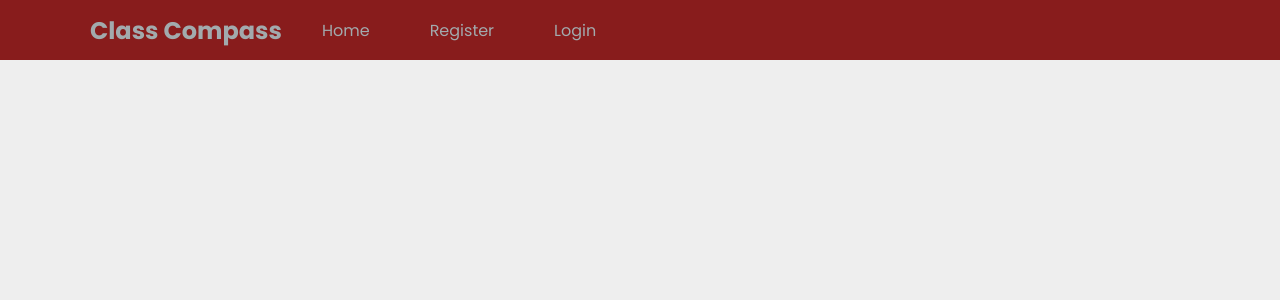
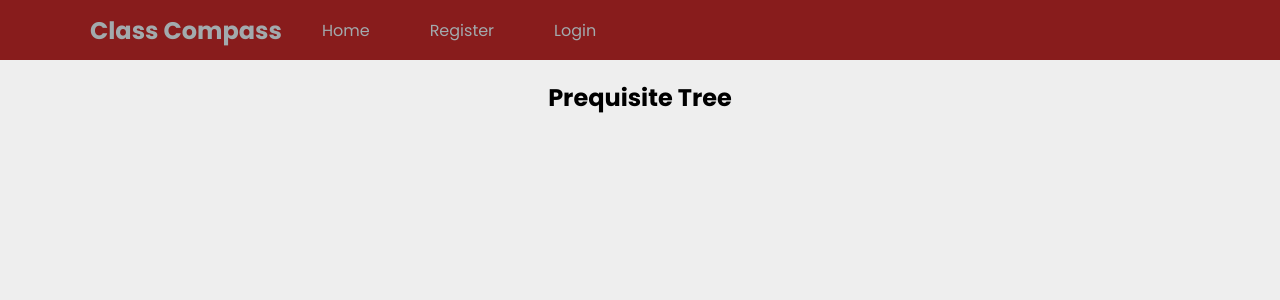
Before and after one commit to Ryu-From-Streets/classcompass, a React (Create React App) app in the folder frontend/: page /tree in a window 1280 px wide. Shown: the top 300 px of the page. Built offline with nearby package versions, Linux system fonts and the light colour scheme.

Commit message:
Routes to TreePage
Now when the "See Prerequisite Tree" button is clicked. You are routed to the TreePage

```diff
--- a/frontend/src/App.js
+++ b/frontend/src/App.js
@@ -6,6 +6,7 @@ import { BrowserRouter, Routes, Route } from "react-router-dom";
 import HomePage from "./Pages/HomePage";
 import LoginPage from "./Pages/LoginPage";
 import RegisterPage from "./Pages/RegisterPage";
+import TreePage from "./Pages/TreePage";
 
 // COMPONENTS
 import NavigationBar from "./Components/NavigationBar";
@@ -32,6 +33,10 @@ function App() {
               path="/register"
               element={<RegisterPage/>}
             />
+            <Route
+              path="/tree"
+              element={<TreePage/>}
+            />
           </Routes>
         </div>
 
--- a/frontend/src/Components/CourseButton.js
+++ b/frontend/src/Components/CourseButton.js
@@ -1,5 +1,8 @@
 import { useState } from "react";
+
 import "./CourseButton.css";
+
+import { useNavigate } from "react-router-dom";
 
 /* Course Button and CourseInfoPopup adapted from https://www.youtube.com/watch?v=i8fAO_zyFAM */
 
@@ -8,6 +11,9 @@ import CourseInfoPopup from "./CourseInfoPopup";
 
 const CourseButton = ({ course }) => {
     const [popupVisibility, setPopupVisibility] = useState(false);
+    const navigate = useNavigate();
+
+    const handleTreeButtonClick = () => {navigate("/tree");};
 
     return (
         <>
@@ -24,8 +30,7 @@ const CourseButton = ({ course }) => {
                 <p><strong>Description:</strong> {course.description}</p>
                 <p><strong>Prerequisites:</strong> {course.prerequisites}</p>
 
-                {/* TODO: link this button to go to a page of that course and prerequisites as a tree */}
-                <button>See Prerequisite Tree</button>
+                <button onClick={handleTreeButtonClick}>See Prerequisite Tree</button>
             </CourseInfoPopup>
         </>
     );
--- /dev/null
+++ b/frontend/src/Pages/TreePage.js
@@ -0,0 +1,9 @@
+const TreePage = () => {
+    return (
+        <div className="TreePage">
+            <h2>Prequisite Tree</h2>
+        </div>
+    );
+}
+
+export default TreePage;
```
